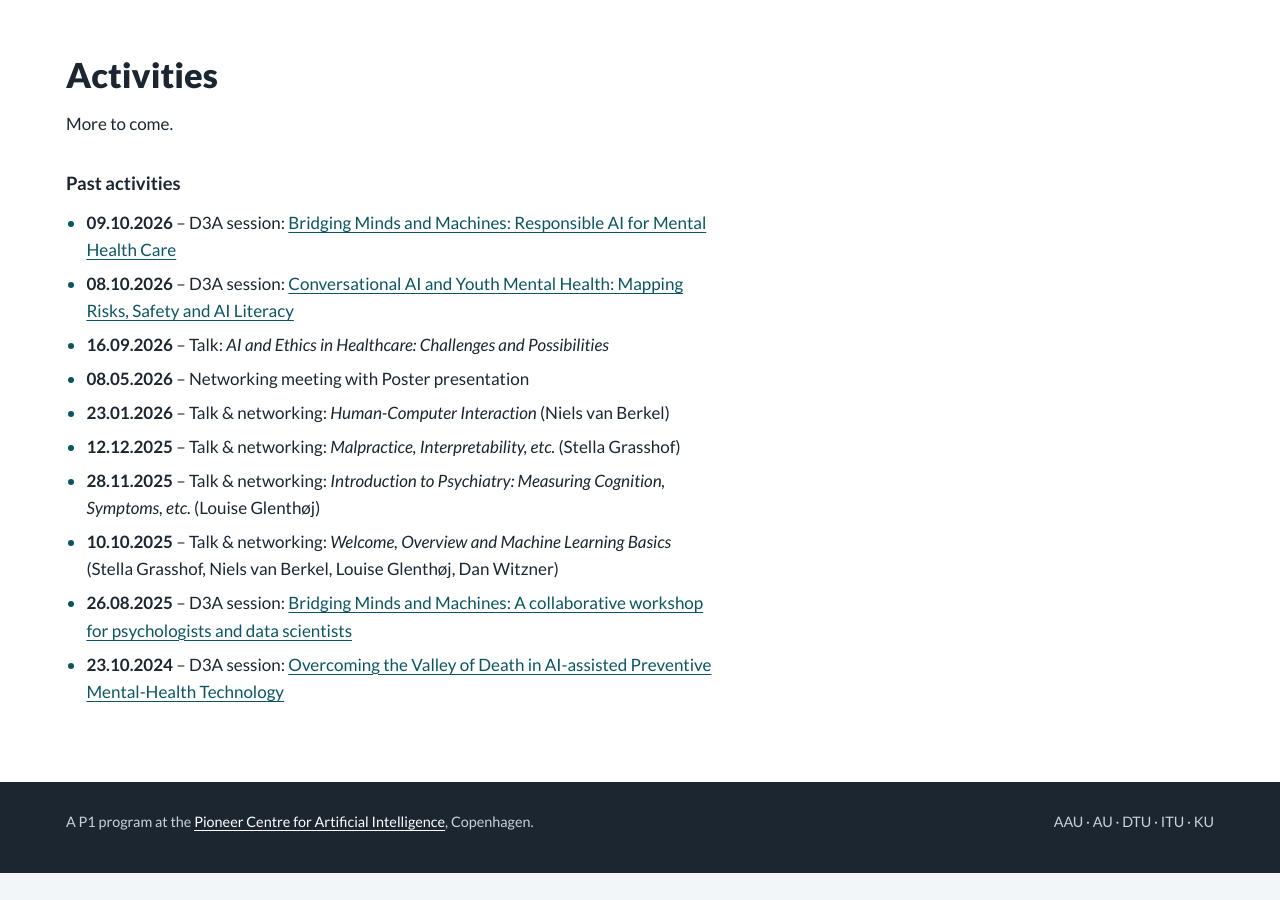
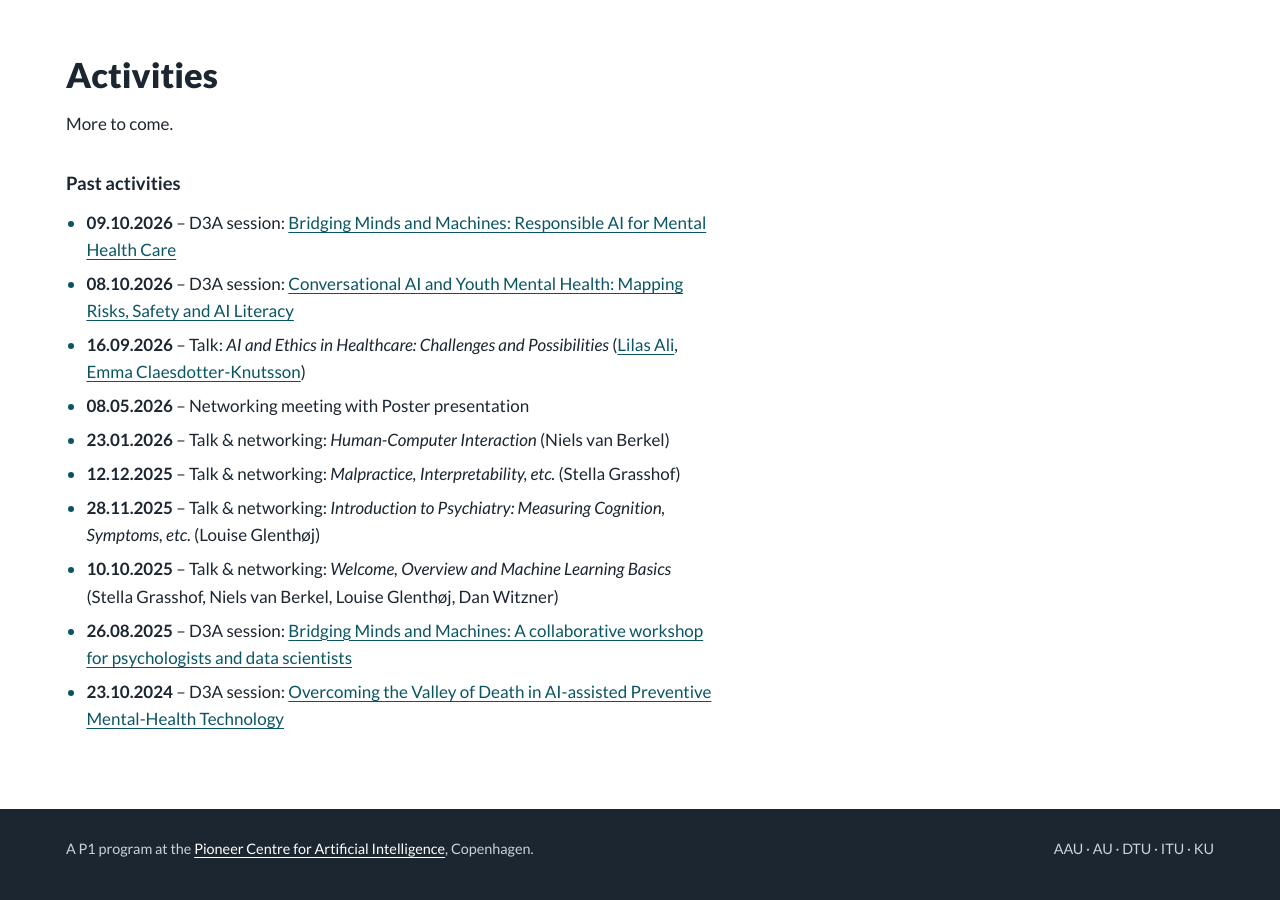
Before and after one commit to bridging-minds-and-machines/bridging-minds-and-machines.github.io, a Jekyll site: the page built from index.md, in a window 1280 px wide and 900 px high, scrolled down 1278 px. Built offline with Jekyll 4.4.1, drawn with Linux system fonts in a browser that asks for light colours; before the commit the page ends 2151 px from its top, so only the background shows below that.

Commit message:
added names

```diff
--- a/index.md
+++ b/index.md
@@ -40,7 +40,7 @@ More to come.
 
 - **09.10.2026** – D3A session: [Bridging Minds and Machines: Responsible AI for Mental Health Care](https://d3aconference.dk/bridging-minds-and-machines-responsible-ai-for-mental-health-care/)
 - **08.10.2026** – D3A session: [Conversational AI and Youth Mental Health: Mapping Risks, Safety and AI Literacy](https://d3aconference.dk/conversational-ai-and-youth-mental-health-mapping-risks-ai-literacy-and-safety/)
-- **16.09.2026** – Talk: *AI and Ethics in Healthcare: Challenges and Possibilities*
+- **16.09.2026** – Talk: *AI and Ethics in Healthcare: Challenges and Possibilities* ([Lilas Ali](https://www.gu.se/en/about/find-staff/lilasali), [Emma Claesdotter-Knutsson](https://portal.research.lu.se/en/persons/emma-claesdotter-knutsson/))
 - **08.05.2026** – Networking meeting with Poster presentation
 - **23.01.2026** – Talk & networking: *Human-Computer Interaction* (Niels van Berkel)
 - **12.12.2025** – Talk & networking: *Malpractice, Interpretability, etc.* (Stella Grasshof)
```
